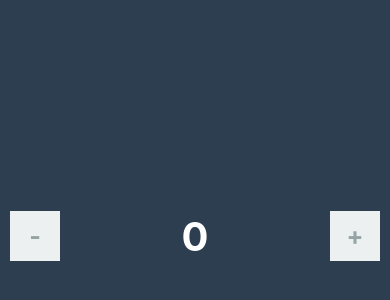
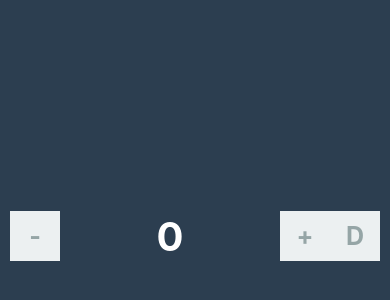
Before and after one commit to erlinda7/reactNativeHiwex, a React Native app: screen / in a window 390 px wide. Shown: the part 186-486 px from the top of the page. Built offline with nearby package versions, Linux system fonts and the light colour scheme.

Commit message:
ciclo de vida desmontaje y deprecados

```diff
--- a/App.js
+++ b/App.js
@@ -15,10 +15,12 @@ class App extends Component {
     super(props);
     this.state = {
       counter: 0,
+      flag: false,
     };
     console.log('constructor');
     this.handleUp = this.handleUp.bind(this);
     this.handleDown = this.handleDown.bind(this);
+    this.handleDelete = this.handleDelete.bind(this);
   }
 
   componentWillMount() {
@@ -42,9 +44,15 @@ class App extends Component {
     this.setState({counter: ct - 1});
   }
 
+  handleDelete() {
+    this.setState({flag: true});
+  }
+
   render() {
-    const {counter} = this.state;
+    const {counter, flag} = this.state;
     console.log('render');
+
+    if (flag) return null;
     return (
       <View style={styles.container}>
         <View style={styles.subcontanier}>
@@ -53,6 +61,8 @@ class App extends Component {
             <Text style={styles.counter}>{counter}</Text>
           </View>
           <CustomButton label="+" action={this.handleUp} />
+
+          <CustomButton label="D" action={this.handleDelete} />
         </View>
       </View>
     );
--- a/components/button/index.js
+++ b/components/button/index.js
@@ -14,6 +14,7 @@ class ButtonCustom extends Component {
     console.log('hijo constructor');
   }
 
+  //deprecated
   componentWillMount() {
     console.log('hijo componentWillMount');
   }
@@ -22,6 +23,7 @@ class ButtonCustom extends Component {
     console.log('hijo componentDidMount');
   }
 
+  //deprecated
   componentWillReceiveProps() {
     //podemos el props insertar al un state local
     console.log(' hijo componentWillReceiveProps');
@@ -36,6 +38,7 @@ class ButtonCustom extends Component {
     //nos permite controlar el render si los valores son iguales no hacer render
   }
 
+  //deprecated
   componentWillUpdate() {
     //estoy a punto de hacer update
     //para resetear valores globales
@@ -48,6 +51,12 @@ class ButtonCustom extends Component {
     // dependiendo del los props antes del cambio hacemos alguna accion
     console.log({prevProps, prevState});
     console.log('hijo componentDidUpdate');
+  }
+
+  componentWillUnmount() {
+    //cada ves que se desmonte un componente
+    // para resetear los estados globales de la aplicacion
+    console.log('hijo componentWillUnmount');
   }
 
   render() {
```
